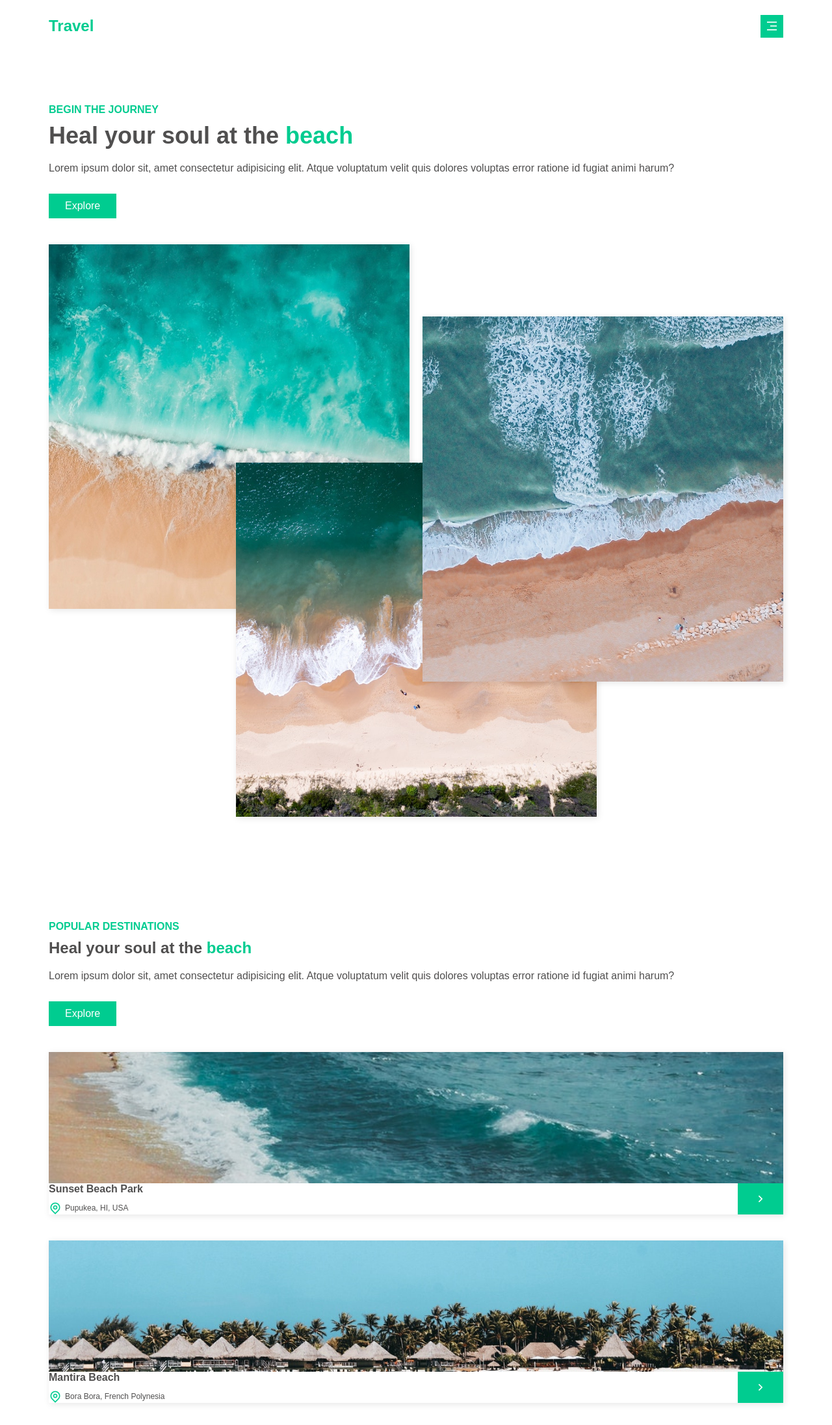
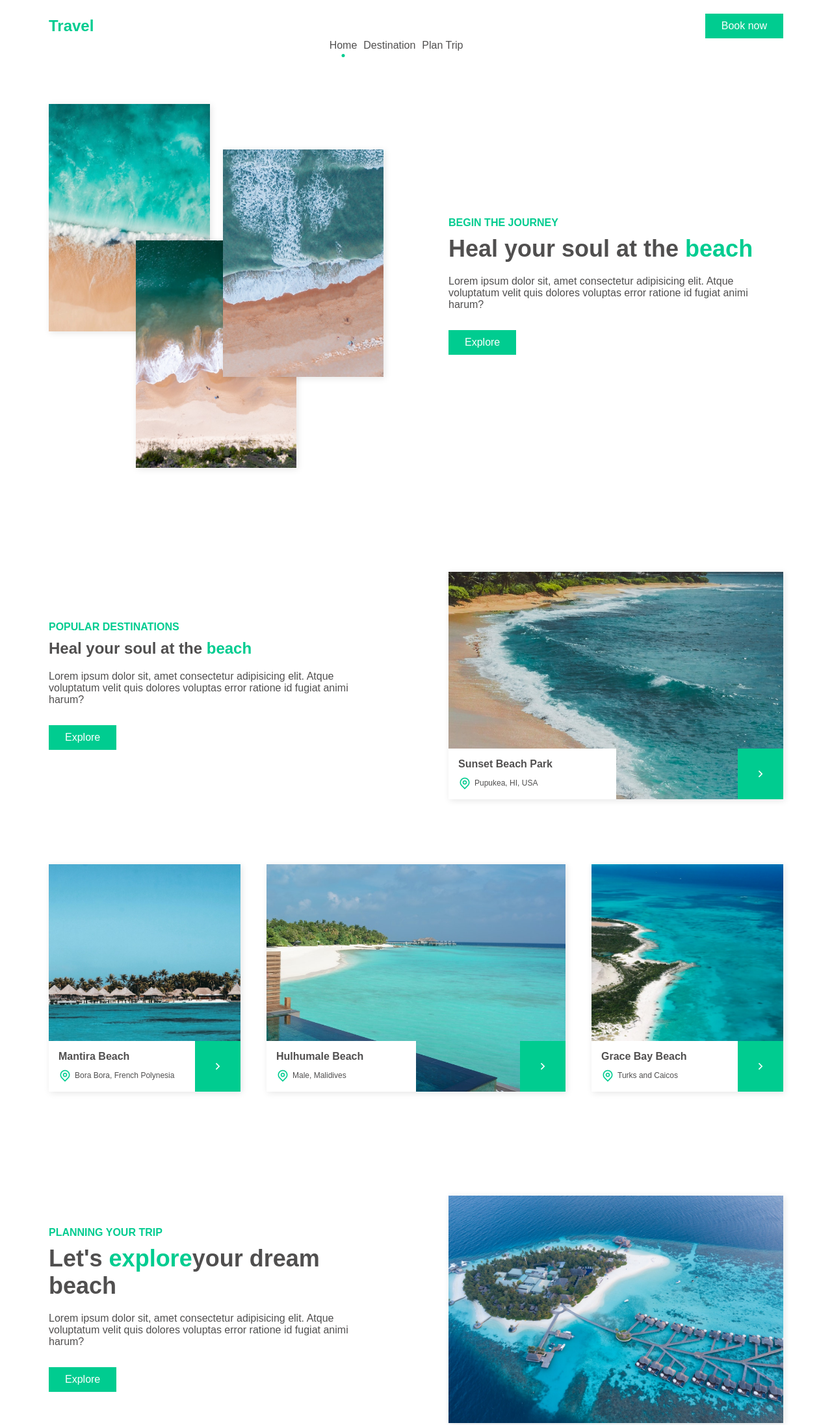
Before and after one commit to mic7x4/travelweb, a plain HTML site: page index.html in a window 1280 px wide. Shown: the top 2193 px of the page at 65% size. Drawn offline with nearby package versions, Linux system fonts and the light colour scheme; a web font is replaced by a local one.

Commit message:
the finish up

```diff
--- a/css/main.css
+++ b/css/main.css
@@ -40,6 +40,7 @@
 html{
     /* 10px */
     font-size: 62.5%;
+    scroll-behavior: smooth;
 }
 
 body{
@@ -201,7 +202,8 @@ i {
 }
 
 .header.active-scroll{
-    border-bottom: 1px solid rgba(0, 0, 0, 1);
+    border-bottom: 1px solid rgba(0, 0, 0, .1);
+    padding-bottom: 1.5rem;
 }
 
 
@@ -418,3 +420,113 @@ i {
 .copyright {
     opacity: .8;
 }
+
+
+@media screen and (min-width: 400px){
+
+    .btn-group {
+        flex-direction: row;
+        justify-content: center;
+    }
+}
+
+@media screen and (min-width: 768px){
+    .showcase-container,
+    .popular-destinations-container,
+    .plan-trip-container {
+        grid-template-columns: repeat(2,1fr);
+        align-items: center;
+    }
+
+    .order-1 {
+        order: 0;
+    }
+    .order-2 {
+        order: 1;
+    }
+    .image-box {
+        min-height: 35rem;
+    }
+    .beach-data-inner {
+        padding: 1.5rem;
+    }
+
+    .secondary-grid {
+        grid-template-columns: repeat(2,1fr);
+        grid-column: 1/-1;
+    }
+
+    .image-box-right{
+        grid-column: span 2;
+    }
+}
+
+@media screen and (min-width: 1000px){
+    .nav-mobile {
+        background-color: transparent;
+        position: initial;
+        width: initial;
+        padding: initial;
+        z-index: initial;
+        transform: initial;
+        transition: initial;
+    }
+
+    .nav .list {
+        flex-direction: row;
+    }
+    .list-link::after,
+    .list-link.list-link.current::after{
+        top: initial;
+        right: initial;
+        left: 50%;
+        transform: translate(-50%);
+        bottom: -1rem;
+    }
+
+    .sm-screen-hidden {
+        display: block !important;
+    }
+
+    .lg-screen-hidden {
+        display: none;
+    }
+
+    .nav.active .nav-mobile {
+        transform: initial;
+    }
+    .header::before {
+        display: none;
+    }
+
+    .showcase-container,
+    .popular-destinations-container,
+    .plan-trip-container {
+        gap: 10rem;
+    }
+
+    .showcase .image-box {
+        min-height: 35rem;
+    }
+
+    .secondary-grid {
+        grid-template-columns: 2fr repeat(6,1fr) 2fr;
+    }
+    .image-box-left {
+        grid-column: 1/3;
+    }
+    .image-box-center {
+        grid-column: 3/7;
+    }
+    .image-box-right {
+        grid-column: 7/-1;
+    }
+
+    .width-50 {
+        width: 50%;
+    }
+
+    .image-box-right .beach-data-inner {
+        width: 100%;
+    }
+}
--- a/index.html
+++ b/index.html
@@ -19,16 +19,16 @@
             <div class="nav-mobile">
                 <ul class="list">
                     <li class="list-item">
-                        <a href="#" class="list-link current">Home</a>
+                        <a href="#showcase" class="list-link current">Home</a>
                     </li>
                     <li class="list-item">
-                        <a href="#" class="list-link">Destination</a>
+                        <a href="#popular-destinations" class="list-link">Destination</a>
                     </li>
                     <li class="list-item">
-                        <a href="#" class="list-link">Plan Trip</a>
+                        <a href="#plan-trip" class="list-link">Plan Trip</a>
                     </li>
                     <li class="list-item">
-                        <a href="#" class="list-link lg-screen-hidden">Book now</a>
+                        <a href="#newsletter" class="list-link lg-screen-hidden">Book now</a>
                     </li>
                 </ul>
             </div>
--- a/js/main.js
+++ b/js/main.js
@@ -1,7 +1,9 @@
 const menuToggleIcon = document.getElementById('menu-toggle-icon')
 const navMobile = document.getElementById('nav')
-const headerElement = document.getElementById('header')
-// const menuToggleIcon = document.getElementById('menu-toggle-icon')
+ const headerElement = document.getElementById('header')
+const navLinks = document.querySelectorAll('.nav-mobile .list-link')
+
+console.log(navLinks);
 
 
 const toggleMenu = ()=>{
@@ -14,10 +16,20 @@ menuToggleIcon.addEventListener('click',toggleMenu)
 // Add/Remove header border bottom on Scroll
 const headerScrollEvent = ()=>{
     if(this.scrollY >= 30 ){
-        headerElement.classList.add('active-scroll')
+        headerElement.classList.add('active-scroll');
     }else {
-        headerElement.classList.remove('active-scroll')
+        headerElement.classList.remove('active-scroll');
     }
 }
 
 window.addEventListener('scroll',headerScrollEvent)
+
+// Add selected link styles
+navLinks.forEach(link => link.addEventListener('click', () =>{
+    navMobile.classList.remove('active');
+    headerElement.classList.remove('active')
+
+    let current = document.getElementsByClassName('current')
+    current[0].className = current[0].className.replace(' current', '')
+    link.className += ' current'
+} ))
```
